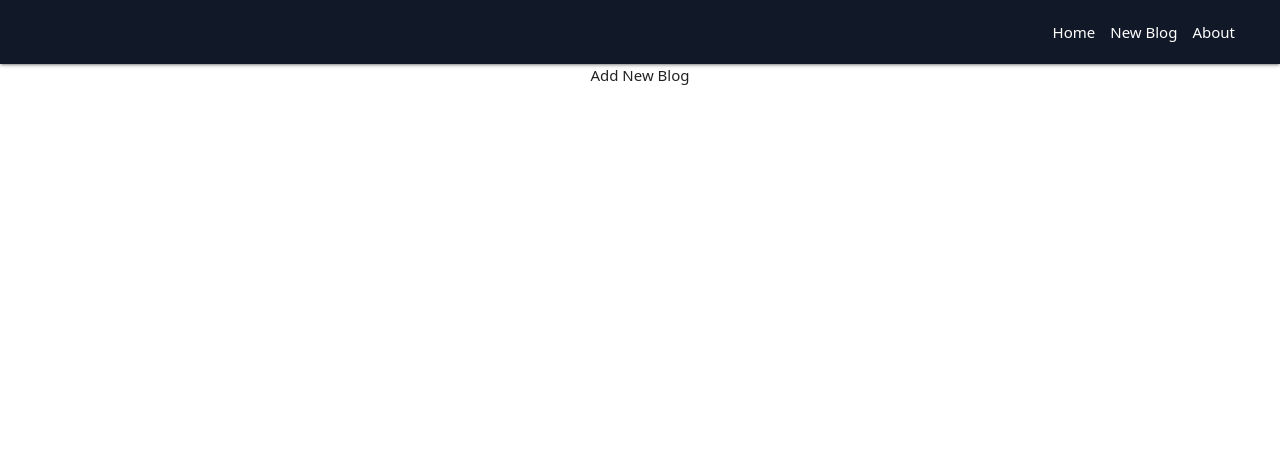
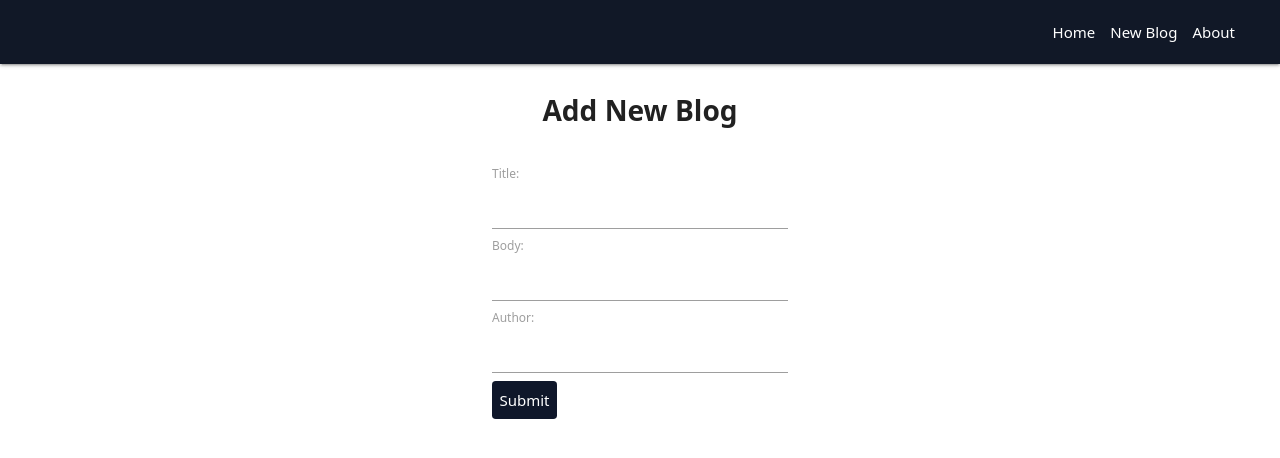
Before and after one commit to gilbertmunuotz/myblogs, a React (Create React App) app: page /NewBlog in a window 1280 px wide. Shown: the top 458 px of the page. Built offline with nearby package versions, Linux system fonts and the light colour scheme.

Commit message:
Finally Done

```diff
--- a/package.json
+++ b/package.json
@@ -4,6 +4,7 @@
   "version": "0.1.0",
   "private": true,
   "dependencies": {
+    "@tailwindcss/forms": "^0.5.7",
     "@testing-library/jest-dom": "^5.17.0",
     "@testing-library/react": "^13.4.0",
     "@testing-library/user-event": "^13.5.0",
--- a/src/components/BlogDetails.js
+++ b/src/components/BlogDetails.js
@@ -1,13 +1,24 @@
 import React from 'react'
 import { useParams } from 'react-router-dom'
 import UseCostomHook from './UseCostomHook'
+import { useNavigate } from "react-router-dom";
 import styles from './Stylish African American Woman.jpg'
+
 
 function BlogDetails() {
 
     const { id } = useParams()
     const url = 'http://localhost:8000/blogs/'
     const { blogs, error } = UseCostomHook(url + id)
+    const navigate = useNavigate(); // Import and use the useNavigate hook
+
+    function handleDelete() {
+        fetch(url + id, {
+            method: 'DELETE',
+        }).then(() => {
+            navigate('/'); // Navigate to the home page after deleting the blog
+        });
+    }
 
     return (
         <div className='BlogDetails'>
@@ -16,12 +27,13 @@ function BlogDetails() {
                 <article>
                     <h1 className='text-4xl ml-6'>{blogs.title}</h1>
                     <p className='font-bold ml-8'>Written By: {blogs.author}</p>
-                    <div className="flex justify-evenly mx-4">
+                    <div className="flex justify-evenly mx-4 mb-4">
                         <div className='mx-4'><img src={styles} alt="African Woman" /></div>
                         <div className='mx-4'><img src={styles} alt="African Woman" /></div>
                         <div className='mx-4'><img src={styles} alt="African Woman" /></div>
                     </div>
-                    <div className='container font-serif'>{blogs.body}</div>
+                    <div className='container font-serif px-2 first-letter:text-7xl'>{blogs.body}</div>
+                    <button className=" mt-3 bg-slate-900 text-white p-2 rounded hover:bg-red-600 ml-8" onClick={handleDelete}>Delete</button>
                 </article>
             )}
         </div>
--- a/src/components/NewBlog.js
+++ b/src/components/NewBlog.js
@@ -1,13 +1,66 @@
-import React, { Component } from 'react'
+import React from 'react'
+import { useState } from "react";
+import { useNavigate } from "react-router-dom";
 
-export class NewBlog extends Component {
-    render() {
-        return (
-            <p className="text-center">
-                Add New Blog
-            </p>
-        )
+function NewBlog() {
+
+    const [title, setTitle] = useState('')
+    const [body, setBody] = useState('')
+    const [author, setAuthor] = useState('')
+    const navigate = useNavigate()
+    const whenSubmit = (e) => {
+        e.preventDefault();
+        const myData = { title, body, author }
+        const url = 'http://localhost:8000/blogs'
+        fetch(url,
+            {
+                method: 'POST',
+                headers: { "content-type": "application/json" },
+                body: JSON.stringify(myData),
+            }).then(() => {
+                console.log('New Blog Added');
+                navigate('/')
+            })
     }
-}
+    return (
+        <div className="container">
+            <h1 className='font-bold text-3xl text-center mt-8'>Add New Blog</h1>
+            <div className="flex items-center justify-center p-4 mt-2">
+                <form className="mt-4" onSubmit={whenSubmit}>
+                    <label className="block" htmlFor="title">Title:</label>
+                    <input
+                        type="text"
+                        id="title"
+                        name="title"
+                        value={title}
+                        onChange={(e) => setTitle(e.target.value)}
+                        className="w-auto p-2 border border-gray-200 rounded focus:outline-none focus:border-blue-500"
+                    />
+                    <label className="block" htmlFor="body">Body:</label>
+                    <input
+                        type="text"
+                        id="body"
+                        name="body"
+                        value={body}
+                        onChange={(e) => setBody(e.target.value)}
+                        className="w-auto p-2 border border-gray-200 rounded focus:outline-none focus:border-blue-500"
+                    />
+                    <label className="block" htmlFor="author">Author:</label>
+                    <input
+                        type="text"
+                        id="author"
+                        name="author"
+                        value={author}
+                        onChange={(e) => setAuthor(e.target.value)}
+                        className="w-auto p-2 border border-gray-200 rounded focus:outline-none focus:border-blue-500"
+                    />
+                    <button type="submit" className="bg-slate-900 text-white p-2 rounded hover:bg-green-700">
+                        Submit
+                    </button>
+                </form>
+            </div>
+        </div>
+    );
+};
 
-export default NewBlog
+export default NewBlog;
--- a/tailwind.config.js
+++ b/tailwind.config.js
@@ -4,5 +4,8 @@ module.exports = {
   theme: {
     extend: {},
   },
-  plugins: [],
+  plugins: [
+    // ...
+    require('@tailwindcss/forms'),
+  ],
 }
```
Also changed, not shown: Data/db.json (indentation only), src/App.css (line endings or trailing spaces), src/index.css (line endings or trailing spaces), 1 other file (tests, documents, lock files or other folders).
